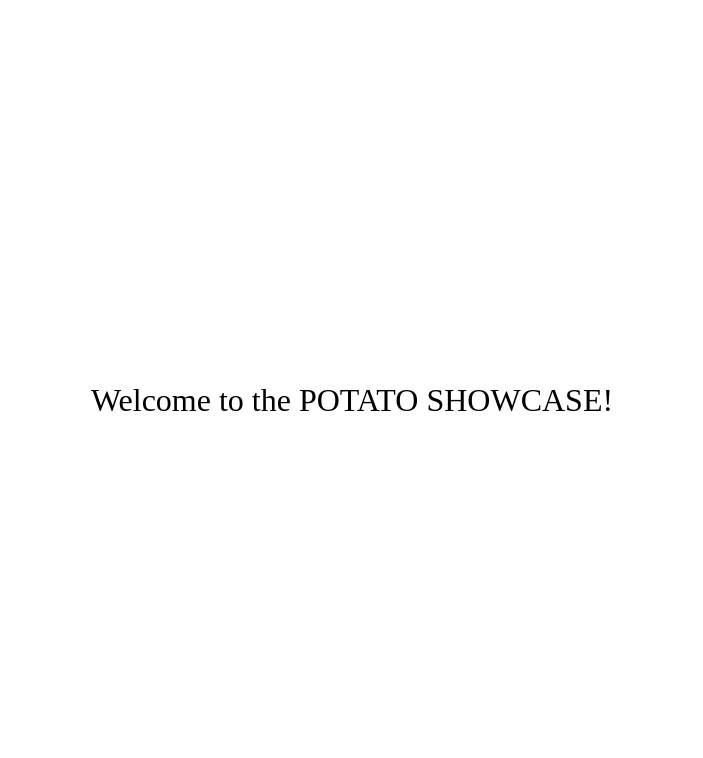
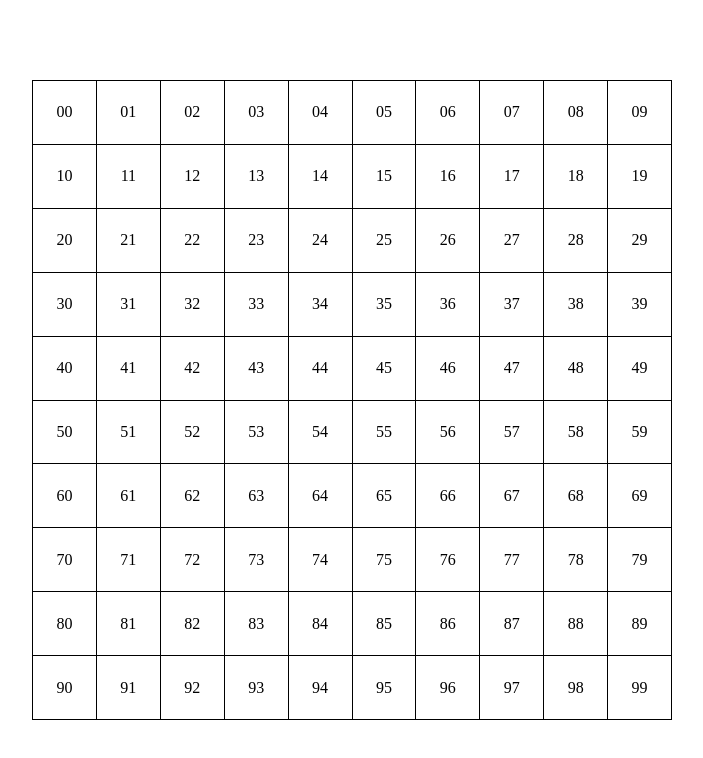
Before and after one commit to smellypotato/showcase, a React (Create React App) app: page /a-star in a window 1280 px wide. Shown: the top 758 px of the page, without its empty margins (288-991 px from the left). Built offline with nearby package versions, Linux system fonts and the light colour scheme.

Commit message:
a star test, hover to show neighbour

```diff
--- a/src/App.tsx
+++ b/src/App.tsx
@@ -1,5 +1,6 @@
 import React from 'react';
 import { BrowserRouter, Route, Switch } from "react-router-dom";
+import { AStarPage } from './components/aStar/aStarPage';
 import { CalendarPage } from './components/calendar/calendarPage';
 import { ColorPickerPage } from './components/colorPicker/colorPickerPage';
 import { Home } from './components/home/home';
@@ -26,6 +27,7 @@ export default class App extends React.Component<{}, {}> {
                         <Route exact path="/yahtzee"><YahtzeePage /></Route>
                         <Route exact path="/snake"><SnakePage /></Route>
                         <Route exact path="/timer"><TimerPage /></Route>
+                        <Route exact path="/a-star"><AStarPage /></Route>
                         <Route path="/"><Home /></Route>
                     </Switch>
                 </BrowserRouter>
--- /dev/null
+++ b/src/components/aStar/aStarPage.css
@@ -0,0 +1,29 @@
+#a-star-page {
+    display: flex;
+    width: 100vw;
+    height: 100vh;
+    align-items: center;
+    justify-content: center;
+}
+#a-star-container {
+    height: 80%;
+    aspect-ratio: 1;
+    border: 1px solid #000;
+    display: grid;
+    grid-template-columns: repeat(10, 1fr);
+    grid-template-rows: repeat(10, 1fr);
+    grid-column-gap: 1px;
+    grid-row-gap: 1px;
+}
+#a-star-container > div {
+    outline: solid 1px #000;
+    display: flex;
+    justify-content: center;
+    align-items: center;
+}
+.a-star-cell:hover {
+    background-color: #FF3A3A;
+}
+.a-star-cell-neighbour {
+    background-color: #FF9999
+}
--- /dev/null
+++ b/src/components/aStar/aStarPage.tsx
@@ -0,0 +1,41 @@
+import { useCallback, useEffect, useState } from "react";
+import "./aStarPage.css";
+
+const size = 10;
+
+export const AStarPage = () => {
+
+    const [gridsLink, setGridsLink] = useState<Array<Array<number>>>([]);
+    const [hovering, setHovering] = useState(-1);
+
+    useEffect(() => {
+        let links: Array<Array<number>> = [];
+        for (let i = 0; i < size * size; i++) {
+            let connection = [];
+            if (i - size >= 0) connection.push(i - size); // check upper cell out of bound
+            if (Math.abs(i - 1) % size < i % size) connection.push(i - 1); // check left cell out of bound
+            if ((i + 1) % size > i % size) connection.push(i + 1) //check right cell out of bound
+            if (i + size < size * size) connection.push(i + size); // check lower cell out of bound
+            links.push(connection);
+        }
+        setGridsLink(links);
+    }, []);
+
+    const hover = useCallback((grid: number) => {
+        setHovering(grid);
+    }, []);
+
+    const unhover = useCallback(() => {
+        setHovering(-1);
+    }, []);
+
+    return (
+        <div id="a-star-page">
+            <div id="a-star-container">
+                {
+                    Array(100).fill("").map((_e, i) => <div className={ `a-star-cell${hovering >= 0 && gridsLink[hovering].includes(i) ? "-neighbour" : ""}` } key={ i } onMouseEnter={ hover.bind(AStarPage, i) } onMouseLeave={ unhover }>{ `${i}`.padStart(2, "0") }</div>)
+                }
+            </div>
+        </div>
+    )
+}
```
